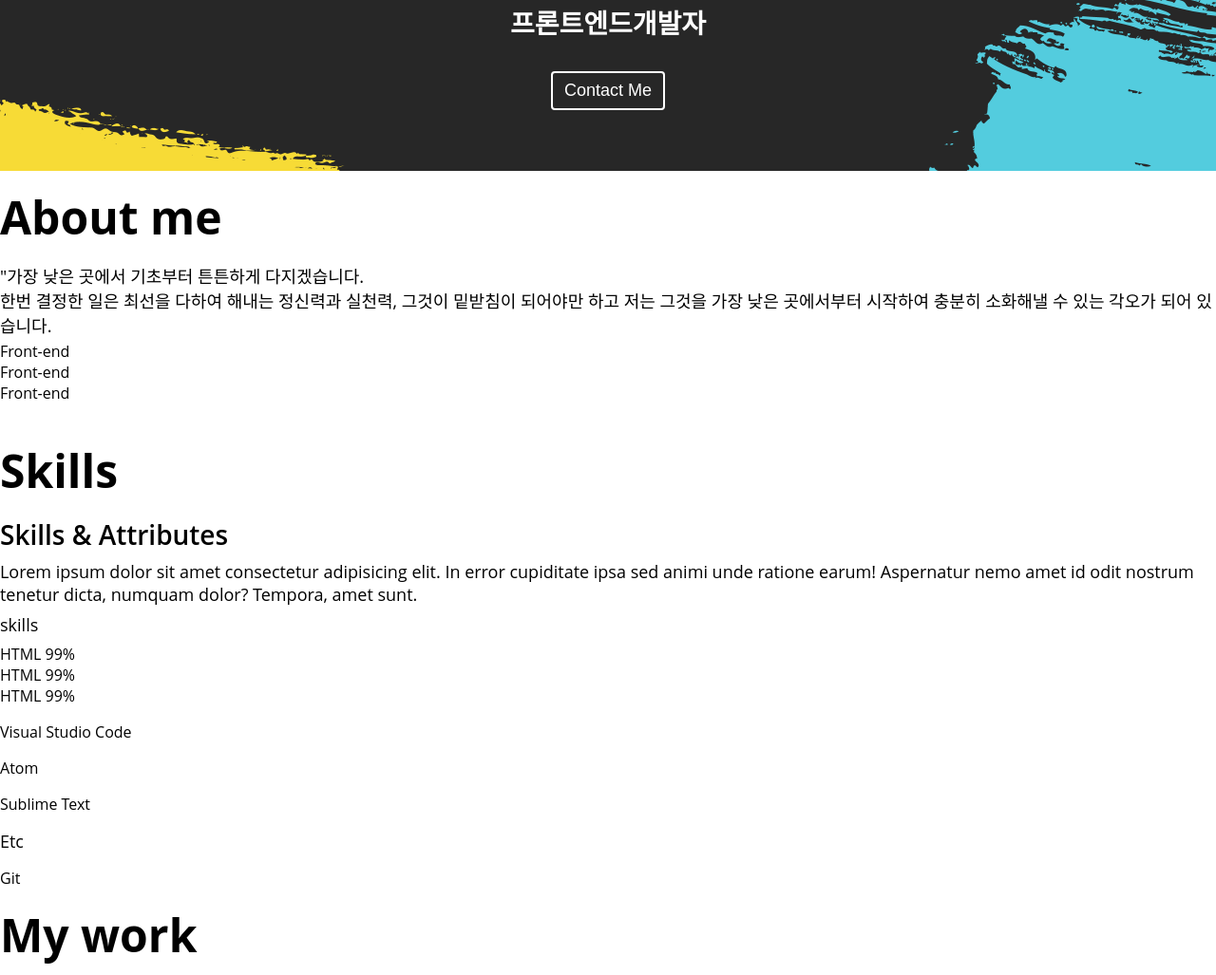
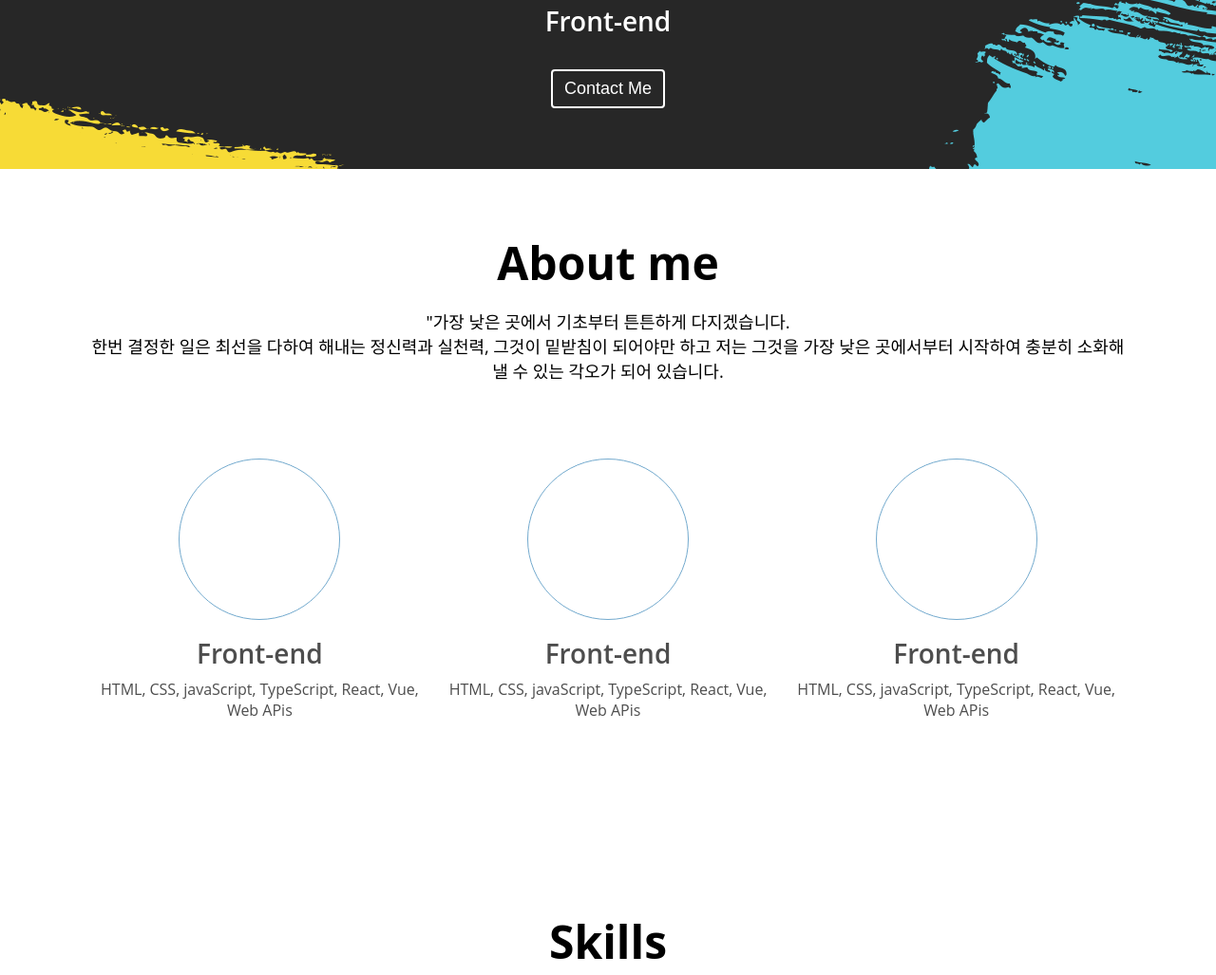
Before and after one commit to ggidismkdkw/portfolio, a plain HTML site: page index.html in a window 1280 px wide. Shown: the part 558-1585 px from the top of the page at 95% size. Drawn offline with Linux system fonts and the light colour scheme.

Commit message:
CSS: about

```diff
--- a/index.html
+++ b/index.html
@@ -28,11 +28,11 @@
     <section id="home">
         <img src="imgs/profile.png" alt="photo" class="home_avatar">
         <h1 class="home_title">Hello, <br>I'm Jeonkwonwoo</h1>
-        <h2 class="home_description">프론트엔드개발자</h2>
+        <h2 class="home_description">Front-end</h2>
         <button class="home_contact">Contact Me</button>
     </section>
     <!-- About -->
-    <section id="about">
+    <section id="about" class="section">
         <h1>About me</h1>
         <p>"가장 낮은 곳에서 기초부터 튼튼하게 다지겠습니다. <br>
         한번 결정한 일은 최선을 다하여 해내는 정신력과 실천력, 그것이 밑받침이 되어야만 하고 저는 그것을 가장 낮은 곳에서부터 시작하여 충분히 소화해낼 수 있는 각오가 되어 있습니다.
@@ -43,36 +43,29 @@
                 <div class="major_icon">
                     <i class="fab fa-html5"></i>
                 </div>
-                <div class="major_title">Front-end</div>
-                <div class="major_description"></div>
+                <h2 class="major_title">Front-end</h2>
+                <p class="major_description">HTML, CSS, javaScript, TypeScript, React, Vue, Web APis</p>
             </div>
             <div class="majors">
                 <div class="major"></div>
                 <div class="major_icon">
                     <i class="fab fa-html5"></i>
                 </div>
-                <div class="major_title">Front-end</div>
-                <div class="major_description"></div>
+                <h2 class="major_title">Front-end</h2>
+                <p class="major_description">HTML, CSS, javaScript, TypeScript, React, Vue, Web APis</p>
             </div>
             <div class="majors">
                 <div class="major"></div>
                 <div class="major_icon">
                     <i class="fab fa-html5"></i>
                 </div>
-                <div class="major_title">Front-end</div>
-                <div class="major_description"></div>
-            </div>
-        </div>
-        <div class="about_jobs">
-            <div class="job">
-                <img src="" alt="" class="job_logo">
-                <p class="job_name"></p>
-                <p class="job_period"></p>
+                <h2 class="major_title">Front-end</h2>
+                <p class="major_description">HTML, CSS, javaScript, TypeScript, React, Vue, Web APis</p>
             </div>
         </div>
     </section>
     <!-- Work -->
-    <section id="skills">
+    <section id="skills" class="section">
         <h1>Skills</h1>
         <h2>Skills & Attributes</h2>
         <p>
@@ -126,7 +119,7 @@
         </div>
     </section>
     <!-- Work -->
-    <section id="work">
+    <section id="work" class="section">
         <h1>My work</h1>
         <h3>projects</h3>
         <div class="work_categories">
@@ -181,7 +174,7 @@
         </div>
     </section>
     <!-- Contact -->
-    <section id="contact">
+    <section id="contact" class="section">
         <h1 class="contact_title">Let's talk</h1>
         <h2 class="contect_email">ggidismkdkw@gmail.com</h2>
         <div class="contact_links">
--- a/style.css
+++ b/style.css
@@ -29,6 +29,9 @@
 
   /* Size */
   --size-border-radius: 4px;
+
+  /* Annimation */
+  --animation-duration: 300ms;
 }
 
 /* Universal tags */
@@ -153,3 +156,46 @@ p {
   border: 2px solid var(--color-white);
   border-radius: var(--size-border-radius);
 }
+
+/* Section common */
+.section {
+  padding: 50px;
+  text-align: center;
+  max-width: 1200px;
+  margin: auto;
+}
+
+/* About */
+.about_majors {
+  display: flex;
+  justify-content: center;
+  margin: 80px 0;
+}
+
+.major_icon {
+  width: 170px;
+  height: 170px;
+  font-size: 70px;
+  margin: auto;
+  border: 1px solid var(--color-blue);
+  color: var(--color-blue);
+  border-radius: 50%;
+  margin-bottom: 16px;
+}
+
+.major_icon i {
+  transition: all var(--animation-duration) ease;
+}
+.major_icon:hover i {
+  color: var(--color-pink);
+  transform: rotate(-30deg) scale(1.1);
+}
+
+.major_title,
+.major_description {
+  color: var(--color-dark-grey);
+}
+
+.major_description {
+  font-size: var(--font-small);
+}
```
